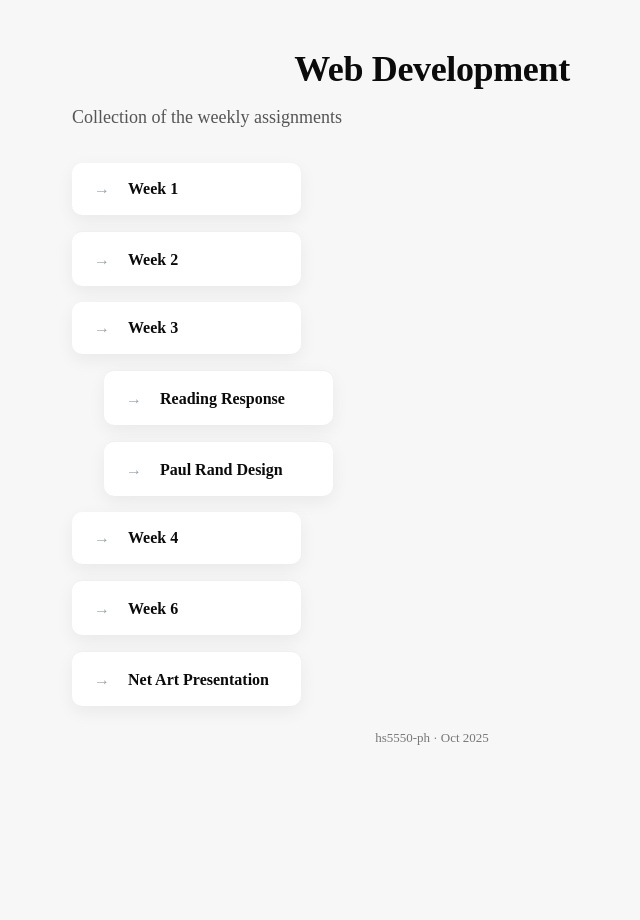
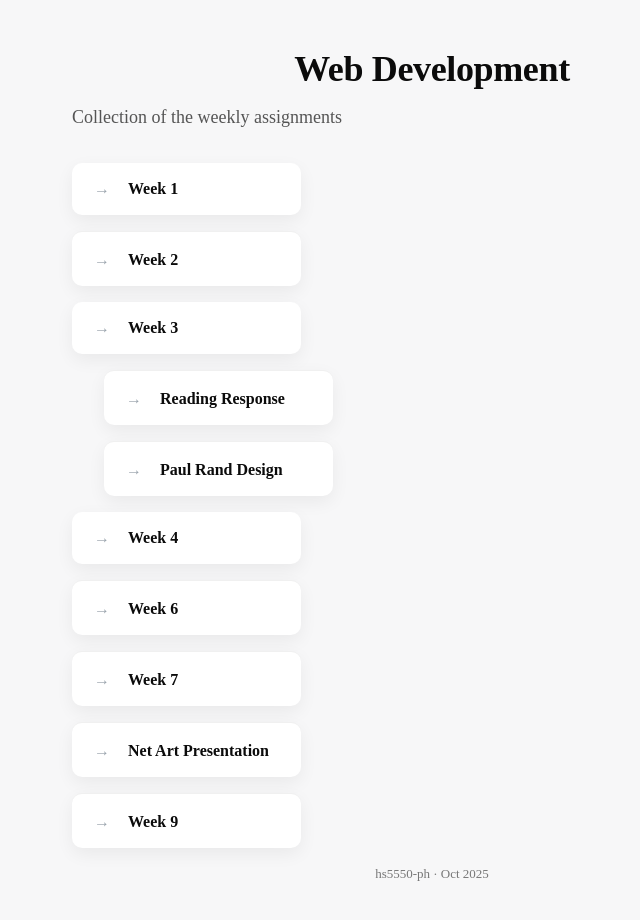
Before and after one commit to hs5550-ph/hs5550-ph.github.io, a plain HTML site: page index.html in a window 1280 px wide. Shown: the whole page, without its empty margins (208-848 px from the left). Before the commit the page ends 800 px from the top, so only its background shows below. Drawn offline with Linux system fonts and the light colour scheme; a web font is replaced by a local one.

Commit message:
updating index

```diff
--- a/index.html
+++ b/index.html
@@ -51,9 +51,19 @@
                         <span class="card_title">Week 6</span>
                     </a>
 
+                    <a class="card" href="week7/index.html">
+                        <span class="card_icon" aria-hidden="true">→</span>
+                        <span class="card_title">Week 7</span>
+                    </a>
+
                     <a class="card" href="Net_Art_Presentation/index.html">
                         <span class="card_icon" aria-hidden="true">→</span>
                         <span class="card_title">Net Art Presentation</span>
+                    </a>
+
+                     <a class="card" href="week9/index.html">
+                        <span class="card_icon" aria-hidden="true">→</span>
+                        <span class="card_title">Week 9</span>
                     </a>
                 </nav>
             </div>
```
